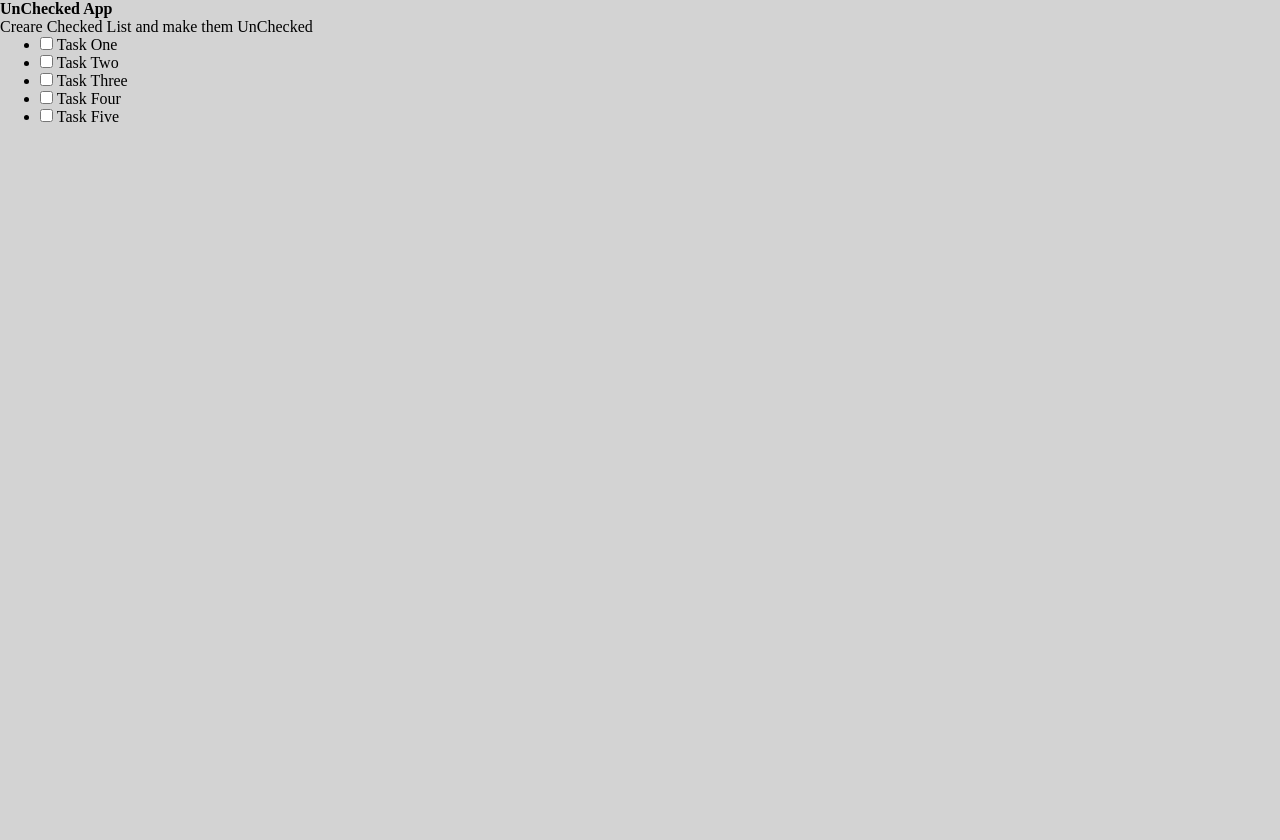
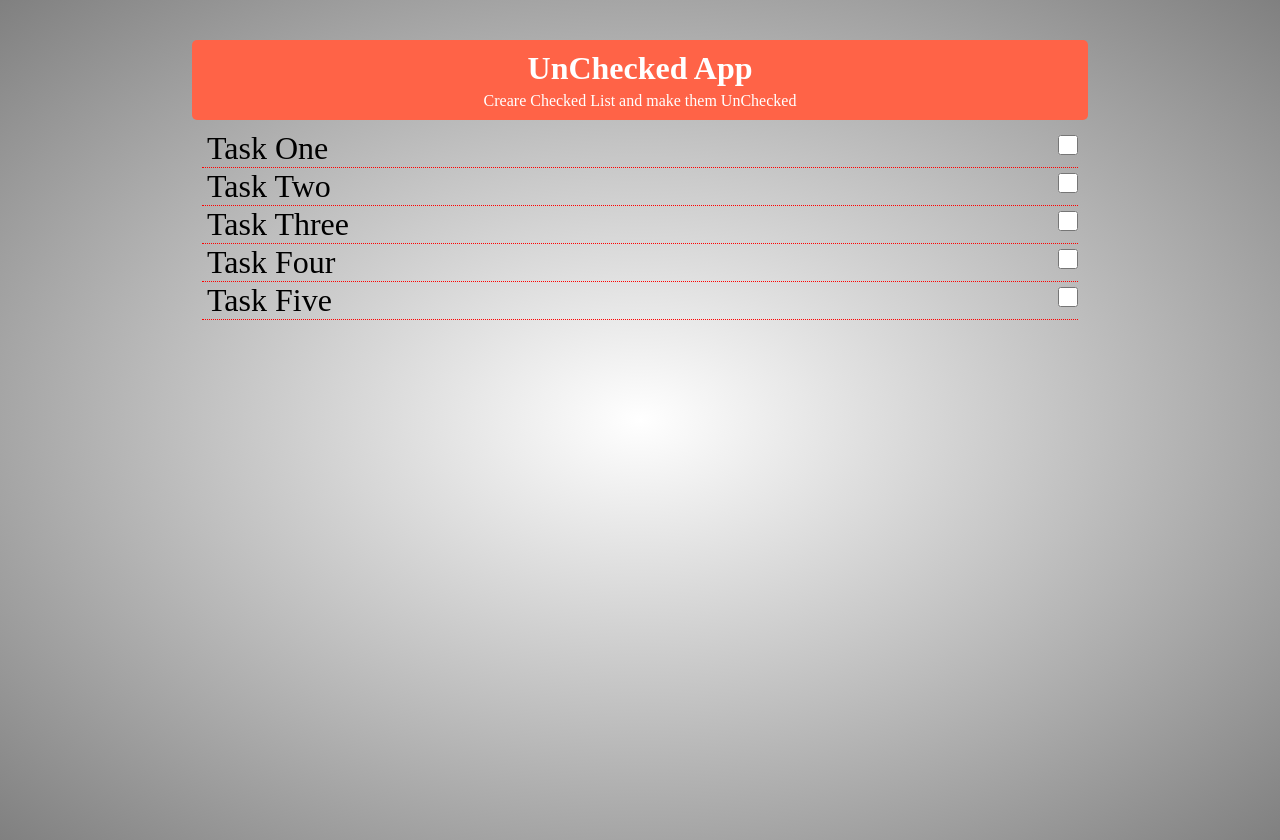
Before and after one commit to yugeshpalvai21/frontend_applications, a website: page UnChecked/index.html in a window 1280 px wide. Before the commit the page ends 800 px from the top, so only its background shows below. Drawn offline with Linux system fonts and the light colour scheme.

Commit message:
UnChecked App - Adds Styling for document

```diff
--- a/UnChecked/css/styles.css
+++ b/UnChecked/css/styles.css
@@ -3,5 +3,57 @@
 }
 
 body {
-    background-color:lightgrey;
+    height: 100vh;
+    background: radial-gradient(white, grey);
 }
+
+#wrapper {
+    width: 70vw;
+    margin: 0 auto;
+    margin-top: 5vh;
+}
+
+#header {
+    text-align: center;
+    background: tomato;
+    padding: 10px;
+    border-radius: 5px;
+    color: white;
+}
+
+#header h4 {
+    font-weight: bold;
+    padding-bottom: 5px;
+    font-size: 2em;
+}
+
+#list {
+    padding-top: 5px;
+    padding: 10px;
+}
+
+#list ul {
+    list-style-type: none;
+    margin: 0;
+    padding: 0;
+}
+
+#list ul li {
+    border-bottom: 0.5px dotted red;
+}
+
+input[type="checkbox"] {
+    float: right;
+    width: 20px;
+    height: 30px;
+}
+
+#list ul li label {
+    display: inline-block;
+    font-size: 2em;
+    padding-left: 5px;
+}
+
+input[type="checkbox"]:checked + label {
+    text-decoration: line-through;
+}
```
